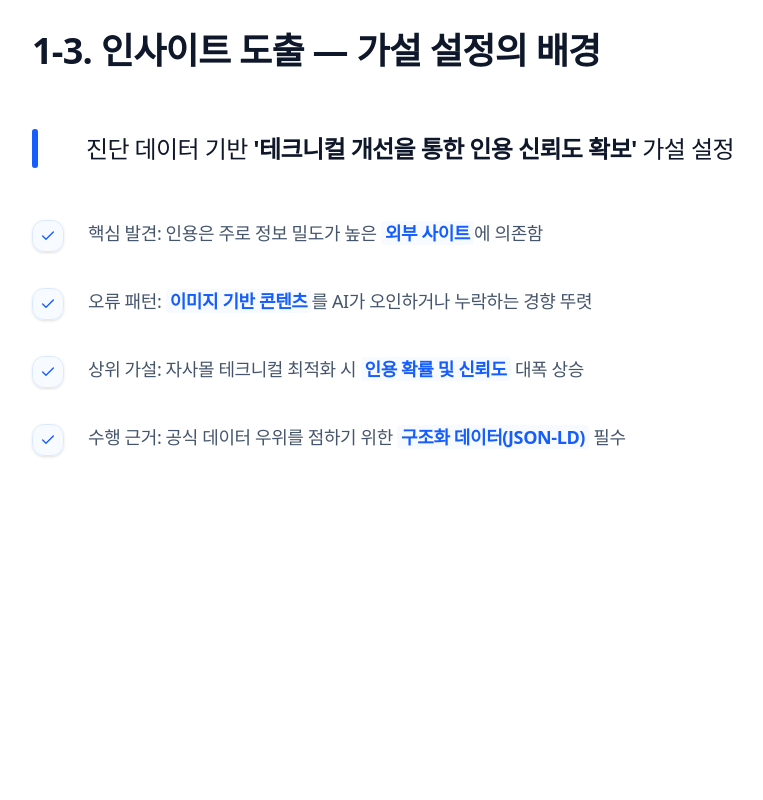
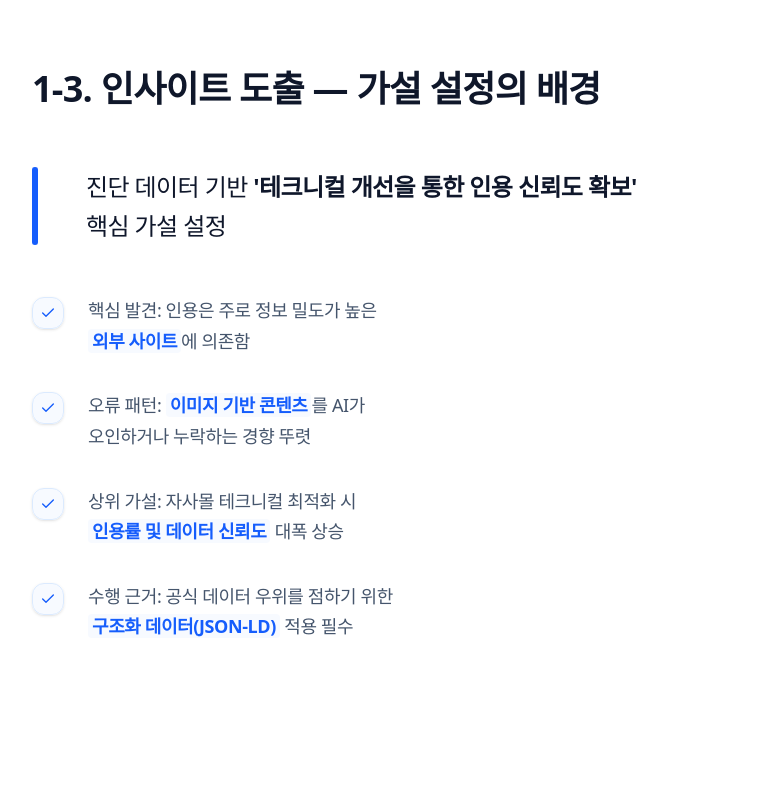
Before and after one commit to seoyahh/bluevent_geo_poc_review, a React (Vite) app: page / in a window 1280 px wide. Shown: the part 3760-4560 px from the top of the page, without its empty margins (128-891 px from the left). Built offline with nearby package versions, Linux system fonts and the light colour scheme; a web font is replaced by a local one.

Commit message:
Refine text with semantic line breaks for better readability

```diff
--- a/src/constants.ts
+++ b/src/constants.ts
@@ -4,7 +4,7 @@ export const SLIDES: Slide[] = [
   {
     id: 1,
     title: "블루벤트 GEO향 개편 PoC - 수행방안 리뷰",
-    oneLiner: "<strong>AI 기반 검색 엔진 최적화</strong> 및 사용자 경험 고도화 전략",
+    oneLiner: "<strong>AI 기반 검색 엔진 최적화</strong> 및<br/>사용자 경험 고도화 전략",
     bullets: [
       "Project: <strong>SEO/GEO Optimization</strong>",
       "Date: <strong>2026. 03</strong>",
@@ -15,23 +15,23 @@ export const SLIDES: Slide[] = [
   {
     id: 2,
     title: "1. AI 인용 현황 분석",
-    oneLiner: "현행 <strong>AI 플랫폼별</strong> 브랜드 인지 및 인용률 정밀 진단",
+    oneLiner: "현행 <strong>AI 플랫폼별</strong><br/>브랜드 인지 및 인용률 정밀 진단",
     bullets: [],
     visualGuide: "대단원 섹션 브레이크. 심플하고 볼드한 텍스트 중심 디자인."
   },
   {
     id: 3,
     title: "1-1. 질문 세트 구성 방안",
-    oneLiner: "정교한 질문 설계를 통한 <strong>브랜드 인식</strong> 및 인용 정확도 측정",
+    oneLiner: "정교한 질문 설계를 통한<br/><strong>브랜드 인식</strong> 및 인용 정확도 측정",
     bullets: [
-      "SUMMARY:<strong>진단 목적</strong>|AI 플랫폼(ChatGPT, Perplexity, Gemini 등)에서 블루벤트가 얼마나 올바르게 인식·인용되는지 측정",
-      "SUMMARY:<strong>개선 범위</strong>|메인페이지 + 제품 상세페이지 (코드 수정 수준)",
-      "SUMMARY:<strong>수집 항목</strong>|① 블루벤트 언급 유무 ② 인용 URL ③ 제품명·스펙 정확도 ④ 오류/누락 내용",
-      "QUESTION:브랜드 인식|블루벤트는 어떤 회사고, 어떤 제품을 판매하나요?",
-      "QUESTION:카테고리 추천|가정용 음식물처리기 추천해줘. 분쇄식으로 조용하고 탈취 잘 되는 거 찾고 있어.",
-      "QUESTION:카테고리 추천|음식물처리기 구매할 때 브랜드별로 어떤 차이가 있나요? 국내 주요 브랜드 비교해줘.",
-      "QUESTION:카테고리 추천|음식물 처리기 필터 교체 주기를 스마트폰 앱으로 확인하고 기기를 원격 제어할 수 있는 제품 브랜드는 어디야?",
-      "QUESTION:제품 스펙|블루벤트 ID 음식물처리기 스펙이랑 주요 기능 알려줘.",
+      "SUMMARY:<strong>진단 목적</strong>|AI 플랫폼(ChatGPT, Perplexity, Gemini 등)에서<br/>블루벤트가 얼마나 올바르게 인식·인용되는지 측정",
+      "SUMMARY:<strong>개선 범위</strong>|메인페이지 + 제품 상세페이지<br/>(코드 수정 수준)",
+      "SUMMARY:<strong>수집 항목</strong>|① 블루벤트 언급 유무 ② 인용 URL<br/>③ 제품명·스펙 정확도 ④ 오류/누락 내용",
+      "QUESTION:브랜드 인식|블루벤트는 어떤 회사고,<br/>어떤 제품을 판매하나요?",
+      "QUESTION:카테고리 추천|가정용 음식물처리기 추천해줘.<br/>분쇄식으로 조용하고 탈취 잘 되는 거 찾고 있어.",
+      "QUESTION:카테고리 추천|음식물처리기 구매할 때 브랜드별로 어떤 차이가 있나요?<br/>국내 주요 브랜드 비교해줘.",
+      "QUESTION:카테고리 추천|필터 교체 주기를 앱으로 확인하고 원격 제어할 수 있는<br/>음식물처리기 브랜드는 어디야?",
+      "QUESTION:제품 스펙|블루벤트 ID 음식물처리기 스펙이랑<br/>주요 기능 알려줘.",
       "MODEL:ChatGPT",
       "MODEL:Perplexity",
       "MODEL:Gemini",
@@ -42,96 +42,96 @@ export const SLIDES: Slide[] = [
   {
     id: 4,
     title: "1-2. AI 모델별 인용률 분석 결과",
-    oneLiner: "4대 주요 모델 대상 <strong>정량적 인용 매트릭스</strong> 산출 결과",
+    oneLiner: "4대 주요 모델 대상<br/><strong>정량적 인용 매트릭스</strong> 산출 결과",
     bullets: [
-      "인용 매트릭스: 모델별 답변에 대한 <strong>인용 유무</strong> 및 근거 URL 적절성 평가",
-      "오류 식별: <strong>Hallucination(사실 오류)</strong> 패턴 정리 및 경쟁사 오인용 사례",
-      "출처 분석: 공식 홈페이지 vs 상세페이지 vs <strong>외부 리소스</strong> 인용 비중 통계",
-      "인용 패턴: 텍스트 정보 부족 시 크롤러가 참조하는 <strong>외부 소스 현황</strong> 파악"
+      "인용 매트릭스: 모델별 답변에 대한<br/><strong>인용 유무</strong> 및 근거 URL 적절성 평가",
+      "오류 식별: <strong>Hallucination(사실 오류)</strong> 패턴 정리 및<br/>경쟁사 오인용 사례 분석",
+      "출처 분석: 공식 홈페이지 vs 상세페이지 vs<br/><strong>외부 리소스</strong>(블로그/뉴스) 인용 비중",
+      "인용 패턴: 텍스트 정보 부족 시 크롤러가 참조하는<br/><strong>외부 소스 현황</strong> 파악"
     ],
     visualGuide: "모델별/질문별 인용률을 보여주는 히트맵(Heatmap)과 출처별 비율 파이 차트."
   },
   {
     id: 5,
     title: "1-3. 인사이트 도출 — 가설 설정의 배경",
-    oneLiner: "진단 데이터 기반 <strong>'테크니컬 개선을 통한 인용 신뢰도 확보'</strong> 가설 설정",
+    oneLiner: "진단 데이터 기반 <strong>'테크니컬 개선을 통한 인용 신뢰도 확보'</strong><br/>핵심 가설 설정",
     bullets: [
-      "핵심 발견: 인용은 주로 정보 밀도가 높은 <strong>외부 사이트</strong>에 의존함",
-      "오류 패턴: <strong>이미지 기반 콘텐츠</strong>를 AI가 오인하거나 누락하는 경향 뚜렷",
-      "상위 가설: 자사몰 테크니컬 최적화 시 <strong>인용 확률 및 신뢰도</strong> 대폭 상승",
-      "수행 근거: 공식 데이터 우위를 점하기 위한 <strong>구조화 데이터(JSON-LD)</strong> 필수"
+      "핵심 발견: 인용은 주로 정보 밀도가 높은<br/><strong>외부 사이트</strong>에 의존함",
+      "오류 패턴: <strong>이미지 기반 콘텐츠</strong>를 AI가<br/>오인하거나 누락하는 경향 뚜렷",
+      "상위 가설: 자사몰 테크니컬 최적화 시<br/><strong>인용률 및 데이터 신뢰도</strong> 대폭 상승",
+      "수행 근거: 공식 데이터 우위를 점하기 위한<br/><strong>구조화 데이터(JSON-LD)</strong> 적용 필수"
     ],
     visualGuide: "현상 발견(Low Direct Citation)에서 가설 수립(Technical Optimization)으로 이어지는 로직 플로우."
   },
   {
     id: 6,
     title: "2. 테크니컬 GEO 진단 결과",
-    oneLiner: "자사몰 <strong>인프라 및 페이지별</strong> 검색 환경 정밀 진단 데이터",
+    oneLiner: "자사몰 <strong>인프라 및 페이지별</strong><br/>검색 환경 정밀 진단 데이터",
     bullets: [],
     visualGuide: "두 번째 섹션 브레이크. 기술적 진단 키워드 중심의 시각화."
   },
   {
     id: 7,
     title: "2-1. 진단 방법론",
-    oneLiner: "<strong>데이터 기반 정밀 진단</strong>을 위한 이트라이브 고유 방법론 적용",
+    oneLiner: "<strong>데이터 기반 정밀 진단</strong>을 위한<br/>이트라이브 고유 방법론 적용",
     bullets: [
-      "PILLAR:이트라이브 내부 진단 도구|AI 봇의 사이트 구조 해석 안정성과 개별 요소별 데이터 추출 정합성을 수치화하여, 검색 엔진 및 생성형 AI의 크롤링 가용성을 객관적으로 평가합니다.",
-      "PILLAR:수행계획서 1-2 기준 점검 항목|인덱싱 가능성: robots.txt, sitemap, canonical 정책 등 AI 봇의 접근성 전수 조사",
-      "PILLAR:수행계획서 1-2 기준 점검 항목|사이트 구조: SSR 기술적 한계, 템플릿 반복 영역, 본문 비항목 비중 분석",
-      "PILLAR:수행계획서 1-2 기준 점검 항목|헤딩 구조 & 링크: 시맨틱 헤딩(H1-H6) 위계 및 내부 링크 품질 검토",
-      "PILLAR:수행계획서 1-2 기준 점검 항목|구조화 데이터: Schema.org 기반 JSON-LD 유무 및 마크업 정합성 진단"
+      "PILLAR:이트라이브 내부 진단 도구|AI 봇의 사이트 구조 해석 안정성과<br/>데이터 추출 정합성을 객관적으로 평가합니다.",
+      "PILLAR:수행계획서 기준 점검 항목|인덱싱 가능성: robots.txt, sitemap,<br/>canonical 등 AI 봇의 접근성 전수 조사",
+      "PILLAR:수행계획서 기준 점검 항목|사이트 구조: SSR 기술적 한계,<br/>템플릿 반복 영역 및 본문 비중 분석",
+      "PILLAR:수행계획서 기준 점검 항목|헤딩 구조 & 링크: 시맨틱 헤딩(H1-H6)<br/>위계 및 내부 링크 품질 검토",
+      "PILLAR:수행계획서 기준 점검 항목|구조화 데이터: Schema.org 기반<br/>JSON-LD 유무 및 마크업 정합성 진단"
     ],
     visualGuide: "이트라이브만의 진단 로직이 담긴 다이아몬드 모델 프레임워크."
   },
   {
     id: 8,
     title: "2-1-b. 사이트 인프라 진단 결과",
-    oneLiner: "도메인 루트의 <strong>robots.txt 크리티컬 이슈</strong> 및 인프라 설정 진단",
+    oneLiner: "도메인 루트의 <strong>robots.txt 크리티컬 이슈</strong> 및<br/>인프라 설정 진단 결과",
     bullets: [
-      "INFAR:ROBOTS|<strong>robots.txt 진단 결과</strong>: `bluevent.co.kr` 도메인 루트의 단일 파일이 사이트 전체에 적용 중",
-      "INFAR:ROBOTS|<strong>크리티컬 이슈</strong>: 고도몰 기본 정책에 의해 <strong>ClaudeBot & GPTBot 전면 차단(Disallow: /)</strong> 상태",
-      "INFAR:ROBOTS|<strong>AI 봇 영향도</strong>: ChatGPT와 Claude는 블루벤트 사이트 직접 크롤링 불가 (Perplexity/Gemini는 허용)",
-      "INFAR:ROBOTS|<strong>검색 봇 상태</strong>: Google/Naver 등 주요 엔진은 관리자 영역만 부분 차단 중",
-      "INFAR:CONCLUSION|<strong>결론</strong>: 인프라 이슈 해결 전까지는 Claude/ChatGPT 대상의 기술 개선 효과 검증이 불가능함",
-      "INFAR:SITEMAP|<strong>Sitemap.xml 존재 여부</strong>: 사이트맵 경로 확인 및 AI 봇 인식 가용성 점검 필요 (이슈 요약 삽입 예정)",
-      "INFAR:CANONICAL|<strong>Canonical 정책</strong>: 중복 페이지 처리 로직 및 대표 URL 엔티티 선언 상태 (이슈 요약 삽입 예정)"
+      "INFAR:ROBOTS|<strong>robots.txt 진단 결과</strong>:<br/>루트 도메인의 단일 파일이 사이트 전체에 적용 중",
+      "INFAR:ROBOTS|<strong>크리티컬 이슈</strong>:<br/>고도몰 기본 정책에 의해 <strong>ClaudeBot & GPTBot 전면 차단</strong> 상태",
+      "INFAR:ROBOTS|<strong>AI 봇 영향도</strong>:<br/>ChatGPT와 Claude는 블루벤트 사이트를 직접 크롤링할 수 없음",
+      "INFAR:ROBOTS|<strong>검색 봇 상태</strong>:<br/>Google/Naver 등 주요 엔진은 관리자 영역만 부분 차단 중",
+      "INFAR:CONCLUSION|<strong>결론</strong>:<br/>인프라 이슈 해결 전까지는 기술 개선 효과 검증이 불가능함",
+      "INFAR:SITEMAP|<strong>Sitemap.xml 존재</strong>:<br/>사이트맵 경로 확인 및 AI 봇 인식 가용성 점검 필요",
+      "INFAR:CANONICAL|<strong>Canonical 정책</strong>:<br/>중복 페이지 처리 로직 및 대표 URL 선언 상태 점검"
     ],
     visualGuide: "인프라 차단 이슈(Red Signal)가 페이지별 개선 효과를 저해하는 로직 도식화."
   },
   {
     id: 9,
     title: "2-2. 메인 홈페이지 진단 결과",
-    oneLiner: "브랜드 인식의 핵심인 <strong>메인 페이지 테크니컬 요소</strong> 심층 분석",
+    oneLiner: "브랜드 인식의 핵심인<br/><strong>메인 페이지 테크니컬 요소</strong> 심층 분석",
     bullets: [
-      "SCORE:Title & Meta|<strong>Warning</strong>|기본 정보인 제목과 설명은 존재하나 브랜드 키워드 최적화 부족",
-      "SCORE:Heading Level|<strong>Fail</strong>|H1 태그가 존재하지 않으며 논리적 위계 구조 전무",
-      "SCORE:Content Ratio|<strong>Fail</strong>|이미지 비중 90% 이상으로 AI 인식 가능 텍스트 극소량",
-      "SCORE:Structured Data|<strong>Fail</strong>|JSON-LD(Organization/WebSite) 등 검색 기여 데이터 미적용",
-      "ISSUE:요약|본문 텍스트 비율이 극히 낮고 시맨틱 태그 구조가 없어 AI의 의미론적 분석이 불가능한 상태"
+      "SCORE:Title & Meta|<strong>Warning</strong>|<br/>기본 정보는 존재하나 브랜드 키워드 최적화 부족",
+      "SCORE:Heading Level|<strong>Fail</strong>|<br/>H1 태그 부재 및 논리적 위계 구조 전무",
+      "SCORE:Content Ratio|<strong>Fail</strong>|<br/>이미지 비중 90% 이상으로 AI 인식 텍스트 극소량",
+      "SCORE:Structured Data|<strong>Fail</strong>|<br/>JSON-LD 등 검색 기여 구조화 데이터 미적용",
+      "ISSUE:요약|본문 텍스트 비율이 낮고 구조화가 안 되어<br/>AI의 의미론적 분석이 불가능한 상태"
     ],
     visualGuide: "항목별 Pass/Fail 스코어 카드 및 검색 가용성 정밀 분석 그래프."
   },
   {
     id: 10,
     title: "2-3. 제품 상세페이지(블루벤트 ID) 진단 결과",
-    oneLiner: "제품 정보 정확도를 결정하는 <strong>데이터 추출 효율성</strong> 정밀 진단",
+    oneLiner: "제품 정보 정확도를 결정하는<br/><strong>데이터 추출 효율성</strong> 정밀 진단",
     bullets: [
-      "SCORE:Image Structure|<strong>Fail</strong>|상세페이지 전체가 통 이미지로 구성되어 텍스트 데이터 추출 불가",
-      "SCORE:Alt Metadata|<strong>Fail</strong>|핵심 제품 스펙에 대한 대체 텍스트(alt) 지원 전무",
-      "SCORE:Heading Hierarchy|<strong>Fail</strong>|제품명, 스펙 표 등 주요 정보를 구분하는 헤딩 구조 실종",
-      "SCORE:Schema Product|<strong>Fail</strong>|Product/Offer 구조화 데이터 부재로 AI 답변 내 추천 소스 제외",
-      "ISSUE:요약|데이터 크롤링의 '블랙홀' 상태로, 시각 정보 외에 AI가 인용할 수 있는 텍스트 데이터 레이어 부재"
+      "SCORE:Image Structure|<strong>Fail</strong>|<br/>전체가 통 이미지로 구성되어 텍스트 추출 불가",
+      "SCORE:Alt Metadata|<strong>Fail</strong>|<br/>핵심 제품 스펙에 대한 대체 텍스트(alt) 전무",
+      "SCORE:Heading Hierarchy|<strong>Fail</strong>|<br/>제품명, 스펙 표 등을 구분하는 헤딩 구조 실종",
+      "SCORE:Schema Product|<strong>Fail</strong>|<br/>구조화 데이터 부재로 AI 답변 내 추천 소스 제외",
+      "ISSUE:요약|데이터 크롤링의 '블랙홀' 상태로,<br/>AI가 인용할 수 있는 텍스트 레이어 전무"
     ],
     visualGuide: "데이터 인지 불가 지점(이미지 영역)을 붉게 표시한 상세페이지 히트맵 시각화."
   },
   {
     id: 11,
     title: "2-4. 진단 결과 종합 → 가설 구체화",
-    oneLiner: "진단 기반 핵심 문제 정의 및 <strong>PoC 수행을 위한 실행 가설</strong> 확정",
+    oneLiner: "진단 기반 핵심 문제 정의 및<br/><strong>PoC 수행을 위한 실행 가설</strong> 확정",
     bullets: [
-      "HYPO:<strong>가설 A (상세페이지)</strong>|이미지를 분할하고 alt + 히든 텍스트를 삽입하면 AI가 제품 정보를 정확히 인용한다.",
-      "HYPO:<strong>가설 B (메인페이지)</strong>|JSON-LD 구조화 데이터를 적용하면 브랜드 인지 질문에서 자사몰 인용률이 상승한다.",
-      "HYPO:<strong>가설 C (정보 구조)</strong>|GEO 6단계 구조로 정보 순서를 재배치하면 AI가 핵심 스펙 데이터를 우선 참조한다.",
+      "HYPO:<strong>가설 A (상세페이지)</strong>|<br/>이미지를 분할하고 alt를 삽입하면 AI가 제품 정보를 정확히 인용한다.",
+      "HYPO:<strong>가설 B (메인페이지)</strong>|<br/>JSON-LD를 적용하면 브랜드 인지 질문에서 자사몰 인용률이 상승한다.",
+      "HYPO:<strong>가설 C (정보 구조)</strong>|<br/>GEO 6단계 구조로 재배치하면 AI가 핵심 스펙을 우선 참조한다.",
       "TABLE:가설별 검증 여부|가설A:PoC적용(상세)|가설B:PoC적용(메인)|가설C:전술적용(공통)"
     ],
     visualGuide: "과제 도출 매트릭스 및 가설 수립 플로우차트."
@@ -139,41 +139,41 @@ export const SLIDES: Slide[] = [
   {
     id: 12,
     title: "3. PoC 수행방안",
-    oneLiner: "기술적 개선과 성과 입증을 위한 <strong>단계별 실행 로드맵</strong> 상세 전략",
+    oneLiner: "기술적 개선과 성과 입증을 위한<br/><strong>단계별 실행 로드맵</strong> 상세 전략",
     bullets: [],
     visualGuide: "마지막 섹션 브레이크. 실행력과 성과 중심의 다이나믹한 디자인."
   },
   {
     id: 13,
     title: "3-0. 플랫폼 특성을 고려한 개선 전략",
-    oneLiner: "솔루션 제약을 극복하고 <strong>실행력을 확보</strong>하기 위한 엔지니어링 전략",
+    oneLiner: "솔루션 제약을 극복하고<br/><strong>실행력을 확보</strong>하기 위한 엔지니어링 전략",
     bullets: [
-      "CONSTR:SSR 한계|HTML 내 직접 텍스트/데이터 삽입 방식으로 구현하여 AI 인용률 확보",
-      "CONSTR:템플릿 구조 제약|변경 가능 영역(본문/헤더) vs 불가 영역(시스템)을 엄격히 구분하여 적용",
-      "CONSTR:치환코드 활용|플랫폼 고유 치환코드를 활용한 메타 정보 및 데이터 레이어 자동화 시도",
-      "STRAT:구조화 구현|신규 컨텐츠 대량 제작이 아닌, 기존 <strong>템플릿/코드/데이터 구조화</strong>에 집중",
-      "STRAT:Robots.txt 수정|관리자 UI 수정 불가 → <strong>FTP 직접 수정 또는 고객센터 요청</strong> 필수",
-      "STRAT:리스크 관리|시스템 업데이트 시 초기화 가능성 존재 → 주기적인 <strong>기술 상태 모니터링</strong> 프로세스 가동"
+      "CONSTR:SSR 한계|HTML 내 직접 데이터 삽입 방식으로 구현하여<br/>AI봇의 인용률 확보",
+      "CONSTR:템플릿 구조|변경 가능 영역(본문) vs 불가 영역(시스템)을<br/>엄격히 구분하여 적용",
+      "CONSTR:치환코드 활용|플랫폼 고유 치환코드를 활용한<br/>메타 정보 및 데이터 레이어 자동화",
+      "STRAT:구조화 구현|신규 컨텐츠 제작이 아닌,<br/>기존 <strong>템플릿/코드 구조화</strong>에 집중",
+      "STRAT:Robots.txt 수정|관리자 UI 수정 불가 시,<br/><strong>FTP 직접 수정 또는 센터 요청</strong> 필수",
+      "STRAT:리스크 관리|시스템 업데이트 시 초기화 가능성 존재 →<br/>주기적인 <strong>기술 상태 모니터링</strong> 프로세스 가동"
     ],
     visualGuide: "플랫폼 제약사항과 기술적 돌파구를 매칭한 솔루션 맵."
   },
   {
     id: 14,
     title: "3-1. 메인 홈페이지 — As-Is & To-Be",
-    oneLiner: "브랜드 실체 강화를 위한 <strong>인프라 정상화 및 시맨틱 보정</strong> 비교",
+    oneLiner: "브랜드 실체 강화를 위한<br/><strong>인프라 정상화 및 시맨틱 보정</strong> 비교",
     bullets: [
-      "COMPARE:크롤링/인덱싱 인프라|robots.txt에서 GPTBot·ClaudeBot 전체 차단(`Disallow: /`), sitemap.xml 미확인, canonical 미정규화|GPTBot·ClaudeBot 최소 허용으로 전환, sitemap.xml 상태 확인 및 제출, canonical 정규화, (선택) llms.txt 적용 검토",
-      "COMPARE:메타 태그|타이틀 태그 후보가 복수로 혼재, Meta Description·OG 태그 미정규화|타이틀 1개 확정 → 전면 적용 <strong>(🔴 컨펌 필요)</strong>, Meta Description·OG·Canonical 일괄 정규화",
-      "COMPARE:본문 텍스트 구조|본문 텍스트 비율 낮음, 헤딩 태그 미사용, 정보가 영상·이미지에만 의존|H1 브랜드+핵심키워드 삽입, TL;DR 1문장 정의 텍스트 노출, 스펙/인증 요약 텍스트 블록 추가, 영상 영역에 요약 텍스트 블록 병행, 제품상세·리뷰로의 앵커 텍스트 설계",
-      "COMPARE:JSON-LD 구조화 데이터|미적용|Organization / WebSite / BreadcrumbList 우선 적용",
-      "COMPARE:FAQ|없음|핵심 5개 FAQ 텍스트 블록 삽입 (FAQPage 스키마 연동)"
+      "COMPARE:인덱싱 인프라|robots.txt에서 GPT·Claude 차단 상태|<strong>전면 허용으로 전환</strong> 및<br/>사이트맵 수동 제출",
+      "COMPARE:메타 태그|타이틀 태그 혼재 및<br/>OG/Description 미정규화|<strong>타이틀 1개 확정 적용</strong> 및<br/>메타 정보 일괄 정규화",
+      "COMPARE:텍스트 구조|이미지/영상 의존도 높음,<br/>헤딩 태그 위계 전무|<strong>H1 및 TL;DR 텍스트 삽입</strong>,<br/>스펙/인증 요약 텍스트 추가",
+      "COMPARE:JSON-LD|미적용|Organization / WebSite<br/>스키마 우선 적용",
+      "COMPARE:FAQ|없음|핵심 5개 FAQ 및<br/>FAQPage 스키마 연동"
     ],
     visualGuide: "메인 페이지의 시각적/기술적 변화를 비교한 전/후 레이아웃 도식."
   },
   {
     id: 15,
     title: "3-1. 메인 홈페이지 — 비주얼 프리뷰",
-    oneLiner: "UI/UX 및 테크니컬 구조 개편에 따른 <strong>시각적 변화 미리보기</strong>",
+    oneLiner: "UI/UX 및 테크니컬 구조 개편에 따른<br/><strong>시각적 변화 미리보기</strong>",
     bullets: [
       "ASIS:images/main_asis1.png",
       "TOBE:images/main_tobe1.png"
@@ -183,26 +183,26 @@ export const SLIDES: Slide[] = [
   {
     id: 16,
     title: "3-1. 메인 홈페이지 — As-Is & To-Be",
-    oneLiner: "성공적인 PoC 수행을 위한 <strong>개선 시 의사결정 필요 사항</strong>",
+    oneLiner: "성공적인 PoC 수행을 위한<br/><strong>개선 시 의사결정 필요 사항</strong>",
     bullets: [
-      "OPTION:A. Title Tag 후보|웹사이트의 각 페이지에 붙이는 '이름표'|음식물 처리의 한 손 시대 개막 (기존)|원핸드그립 음식물처리기, 블루벤트 ID (제품형)|한 손으로 끝내는 음식물처리기 공식 온라인몰 (혼합형)|가정용 음식물처리기 공식 온라인몰 (명확형)",
-      "OPTION:B. H1 Tag 후보|페이지의 핵심 주제를 정의하는 대제목|한 손으로 끝내는 음식물처리기, 블루벤트 (브랜드)|한 손으로 넣고 AI로 처리하는 음식물처리기 (AI 강조)|블루벤트, AI 음식물처리기의 새로운 기준 (리더십)",
-      "OPTION:C. 스펙/인증 요약 영역|핵심 제품 정보를 요약한 텍스트 블록|대표 제품(블루벤트 ID) 단일 모델 중심 구성|무무 / S 포함 전 라인업 통합 요약 구성",
-      "OPTION:D. FAQ 5개 선정|사용자 의도를 반영한 텍스트 블록 (카테고리 노출 여부)|<strong>필터 사용 및 관리</strong>: 필터는 얼마나 자주 교체해야 하나요?|<strong>제품 사용법</strong>: 닭뼈나 생선뼈도 갈리나요?|<strong>제품 사용법</strong>: 처리 중 음식물을 추가 투입해도 되나요?|<strong>제품 문의</strong>: 작동 시 소음은 어느 정도인가요?|<strong>제품 문의</strong>: 처리 완료까지 시간은 얼마나 걸리나요?"
+      "OPTION:A. Title Tag 후보|웹사이트의 이름표|음식물 처리의 한 손 시대 개막|원핸드그립 음식물처리기, 블루벤트 ID|한 손으로 끝내는 음식물처리기 공식몰",
+      "OPTION:B. H1 Tag 후보|페이지의 핵심 주제|한 손으로 끝내는 음식물처리기, 블루벤트|한 손으로 넣고 AI로 처리하는 음식물처리기|블루벤트, AI 음식물처리기의 기준",
+      "OPTION:C. 스펙 요약 영역|핵심 제품 정보 요약|대표 제품(블루벤트 ID) 단일 구성|무무 / S 포함 전 라인업 통합 구성",
+      "OPTION:D. FAQ 5개 선정|사용자 의도 반영|필터는 얼마나 자주 교체해야 하나요?|닭뼈나 생선뼈도 갈리나요?|작동 시 소음은 어느 정도인가요?"
     ],
     visualGuide: "의사결정이 필요한 항목들을 대조표 및 선택형 카드 형태로 시각화."
   },
   {
     id: 17,
     title: "3-2. 제품 상세페이지 — As-Is & To-Be",
-    oneLiner: "테크니컬 GEO 신호 개선 및 <strong>정형 데이터 구조화</strong> 전략",
+    oneLiner: "테크니컬 GEO 신호 개선 및<br/><strong>텍스트 레이어 확보</strong> 전략",
     bullets: [
-      "ASIDE_TITLE:본 PoC 범위에서는 제품 상세페이지 이미지 ‘순서 재배치’는 제외하고, 테크니컬 GEO 신호 개선에 집중합니다.",
-      "ASIDE_BULLET:<strong>AI 인용/정확도 개선의 핵심 레버</strong>는 이미지 위치가 아니라 ‘텍스트로 읽히는 구조’(alt, hidden text, H1~H3, 구조화 데이터)입니다.",
-      "ASIDE_BULLET:<strong>alt/hidden text 품질이 확보</strong>되면 이미지가 상단·하단에 있더라도 크롤러 인식 차이는 제한적입니다.",
-      "ASIDE_BULLET:순서 재배치는 GEO 검증보다 <strong>UX/CRO 성격이 강해</strong> 1차 검증 항목과 분리합니다.",
-      "ASIDE_BULLET:PoC 우선순위는 <strong>① alt + hidden text 전면 적용 → ② 섹션별 헤딩 구조 정비 및 스펙의 구조화</strong> 순입니다.",
-      "ITEM:PoC 기술적 구현 범위|순서 재배치 등 UI/UX 개편이 아닌, <strong>이미지 Alt 텍스트(Alternative Text) 정밀 마크업</strong>을 통한 데이터 가독성 확보에 집중합니다."
+      "ASIDE_TITLE:본 PoC 범위에서는 상세페이지 이미지 ‘순서 재배치’는 제외하고,<br/>기술적 GEO 신호 개선에 집중합니다.",
+      "ASIDE_BULLET:<strong>AI 인용/정확도 개선의 핵심 레버</strong>는 이미지 위치보다<br/>‘텍스트로 읽히는 구조’(alt, hidden text, H1~H3)입니다.",
+      "ASIDE_BULLET:<strong>alt 텍스트 품질이 확보</strong>되면 이미지 위치와 상관없이<br/>크롤러의 정보 인식률이 대폭 상승합니다.",
+      "ASIDE_BULLET:순서 재배치는 검증보다 <strong>UX/CRO 성격이 강해</strong><br/>이번 PoC 기술 검증 항목과는 분리합니다.",
+      "ASIDE_BULLET:PoC 우선순위는 <strong>① 이미지 Alt 텍스트 전면 적용 →<br/>② 섹션별 헤딩 구조 정비 및 데이터 구조화</strong> 순입니다.",
+      "ITEM:PoC 기술적 구현 범위|순서 재배치 등 UI/UX 개편이 아닌,<br/><strong>이미지 Alt 텍스트(Alternative Text) 정밀 마크업</strong>을 통한<br/>데이터 가독성 확보에 집중합니다."
     ],
     visualGuide: "상세 페이지의 테크니컬 개선 핵심 포인트(Aside)와 4대 실행 항목(Grid)을 결합한 정보 중심 레이아웃."
   }
```
